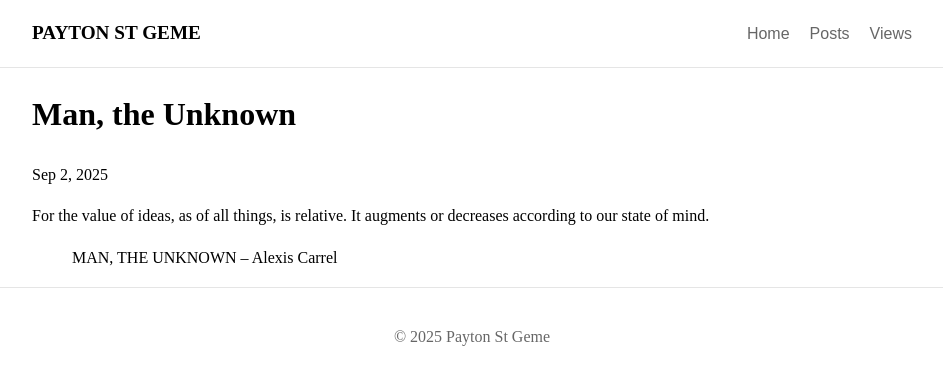
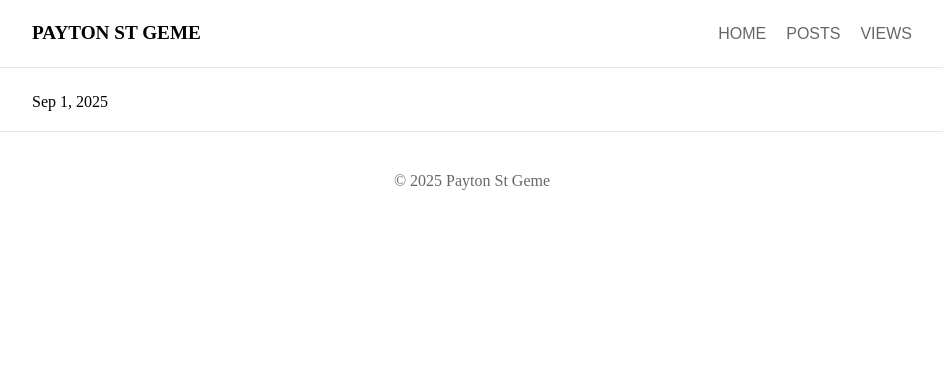
Before and after one commit to paytonstgeme/paytonstgeme.github.io, a plain HTML site: page posts/2025-09-02-man-the-unknown.html in a window 1280 px wide. Shown: the whole page, without its empty margins (168-1111 px from the left). Drawn offline with Linux system fonts and the light colour scheme.

Commit message:
Update 2025-09-02-man-the-unknown.html

```diff
--- a/posts/2025-09-02-man-the-unknown.html
+++ b/posts/2025-09-02-man-the-unknown.html
@@ -11,22 +11,19 @@
     <div class="container bar">
       <a class="brand" href="/">PAYTON ST GEME</a>
       <nav class="nav">
-        <a class="nav-link" href="/">Home</a>
-        <a class="nav-link" href="/posts.html">Posts</a>
-        <a class="nav-link" href="/views.html">Views</a>
+        <a class="nav-link" href="/">HOME</a>
+        <a class="nav-link" href="/posts.html">POSTS</a>
+        <a class="nav-link" href="/views.html">VIEWS</a>
       </nav>
     </div>
   </header>
 
   <main class="container article">
-    <h1>Man, the Unknown</h1>
-    <div class="meta"><time datetime="2025-09-02">Sep 2, 2025</time></div>
+    <h1></h1>
+    <div class="meta"><time datetime="2025-09-01">Sep 1, 2025</time></div>
 
-    <p>For the value of ideas, as of all things, is relative. It augments or decreases according to our state of mind.</p>
+    <p> </p>
 
-    <blockquote>
-      MAN, THE UNKNOWN – Alexis Carrel
-    </blockquote>
   </main>
  <footer class="footer">
     <div class="container">
```
